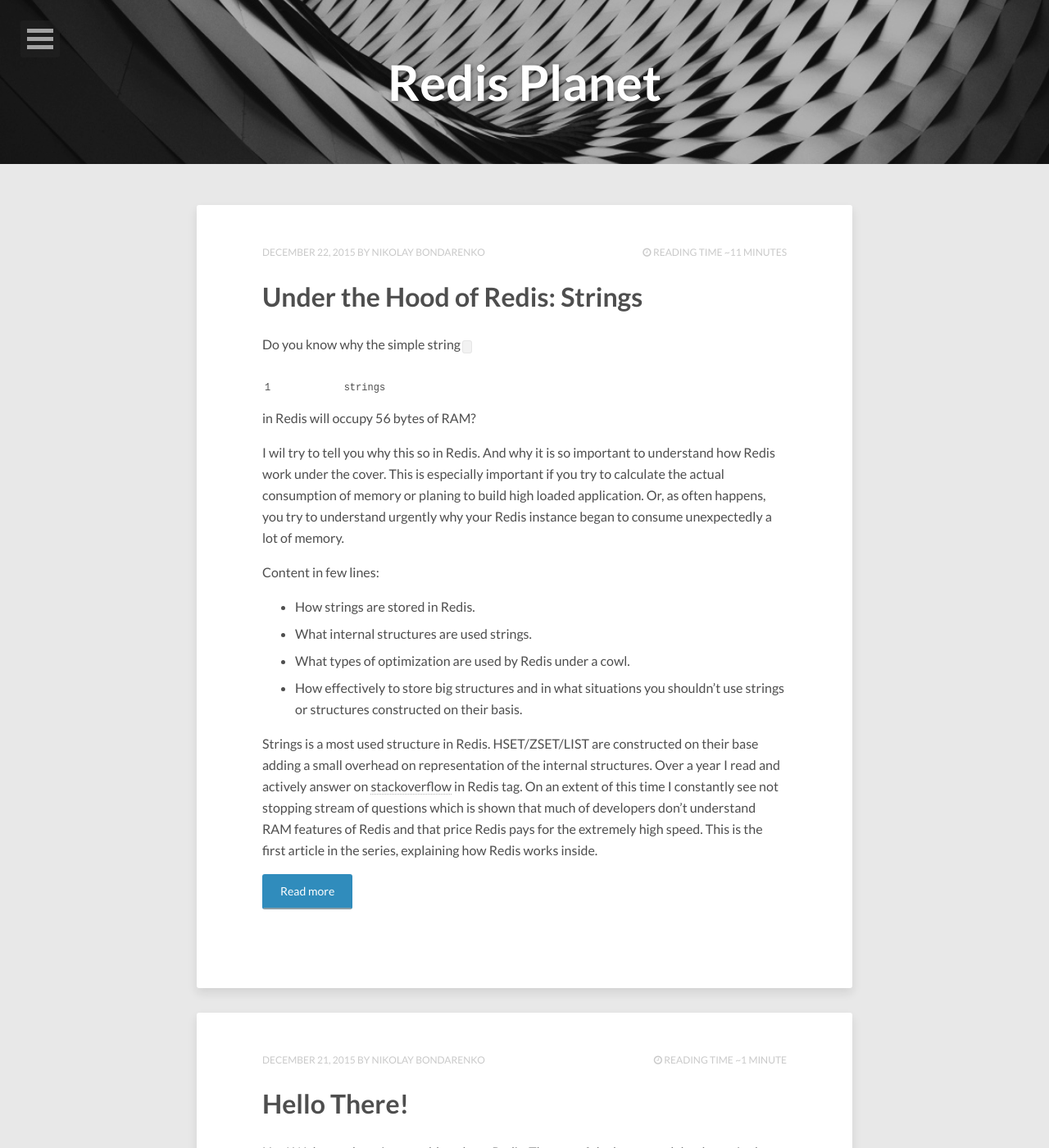
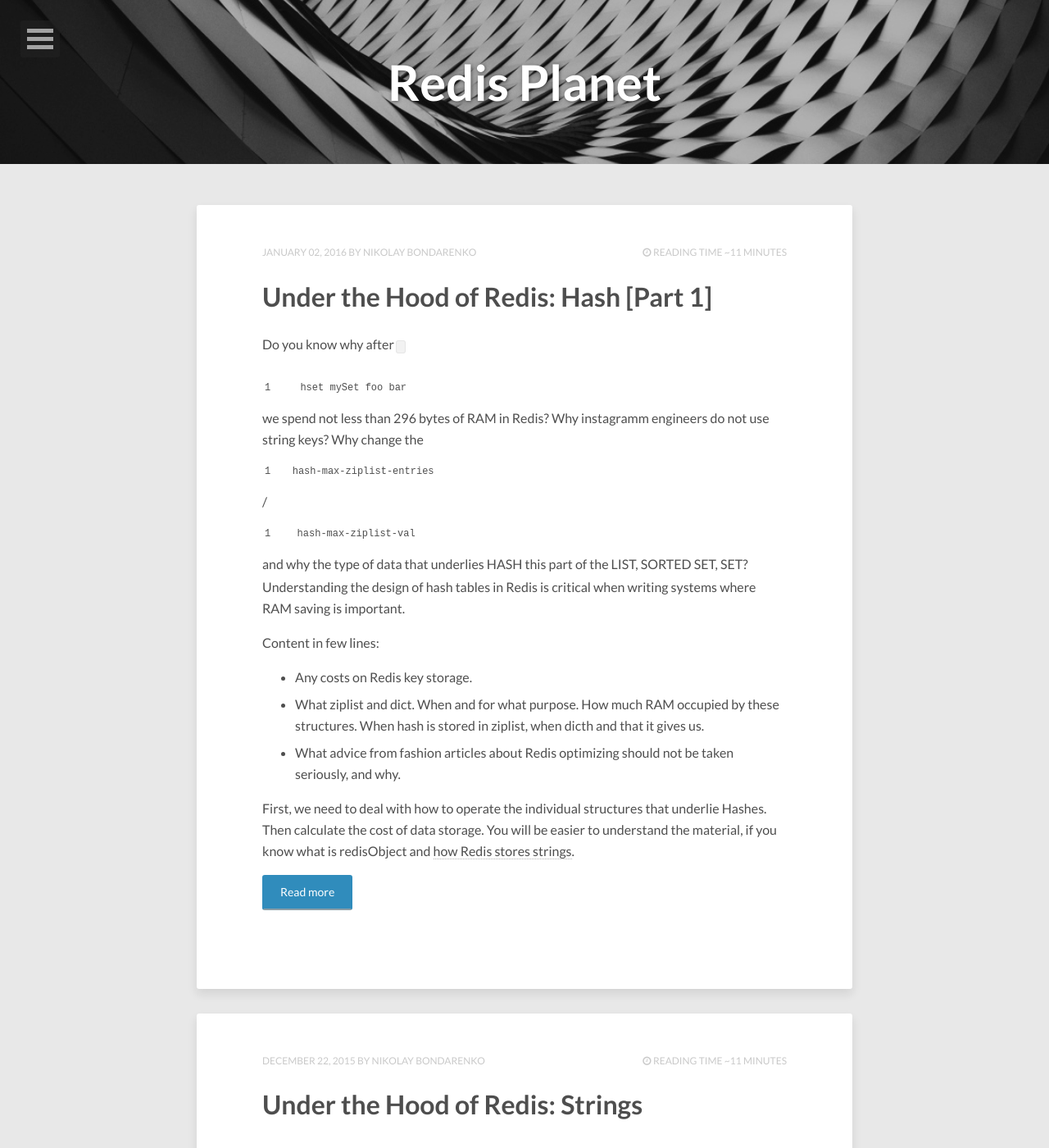
Before and after one commit to Redisplanet/redisplanet.github.io, a Jekyll site: the page built from index.html, in a window 1280 px wide and 1400 px high. Shown: the whole window at 82% size. Built offline with Jekyll 4.4.1, drawn with Linux system fonts in a browser that asks for light colours; nearby versions of some CDN libraries; the list of posts is cut into pages by our own code; some of the changed lines change nothing that is shown.

Commit message:
Add hash part 1 post

```diff
--- a/_posts/2015-12-22-under-the-hood-of-redis-strings.markdown
+++ b/_posts/2015-12-22-under-the-hood-of-redis-strings.markdown
@@ -1,7 +1,7 @@
 ---
 layout: post
 title: "Under the Hood of Redis: Strings"
-modified:
+modified: 2016-01-02T11:17:11+00:00
 categories: Redis
 description: How strings are stored in Redis. What internal structures are used strings. What types of optimization are used by Redis under a cowl.
 tags: ["nosql", "redis", "algorithms", "big data", "strings"]
--- /dev/null
+++ b/_posts/2016-01-02-under-the-hood-of-redis-hash-part-1.markdown
@@ -0,0 +1,222 @@
+---
+layout: post
+title: "Under the Hood of Redis: Hash [Part 1]"
+modified:
+categories: Redis
+description: What ziplist and dict in Redis. When and for what purpose. How much RAM occupied by these structures. When hash is stored in ziplist, when dicth and that it gives us. How this internals works.
+tags: ["nosql", "redis", "algorithms", "big data", "hash", "dictionary"]
+image:
+  feature:
+  credit:
+  creditlink:
+comments:
+share:
+date: 2016-01-02T10:44:42+00:00
+---
+Do you know why after `hset mySet foo bar` we spend not less than 296 bytes of RAM in Redis? Why instagramm engineers do not use string keys? Why change the `hash-max-ziplist-entries`/`hash-max-ziplist-val` and why the type of data that underlies HASH this part of the LIST, SORTED SET, SET? Understanding the design of hash tables in Redis is critical when writing systems where RAM saving is important.
+
+Content in few lines:
+
+- Any costs on Redis key storage.
+- What ziplist and dict. When and for what purpose. How much RAM occupied by these structures. When hash is stored in ziplist, when dicth and that it gives us.
+- What advice from fashion articles about Redis optimizing should not be taken seriously, and why.
+
+First, we need to deal with how to operate the individual structures that underlie Hashes. Then calculate the cost of data storage. You will be easier to understand the material, if you know what is redisObject and [how Redis stores strings](http://redisplanet.com/redis/under-the-hood-of-redis-strings/).
+
+<!--more-->
+There is a certain confusion that hashes is perceived as a hash table. Under the hood there is a separate type dict, which is a real hash table. The very same structure hashes hybrid of dict and ziplist. We need a big entry on how to construct and work a hash table.
+
+In Redis you control the way in which internal data type is used in hash key. Setting `hash-max-ziplist-entries` defines the maximum number of elements in the hash in which encoding **REDIS_ENCODING_ZIPLIST** is used. For example, in the hash-max-ziplist-entries = 100 your hash will be presented as a ziplist, until there is less than 100 members. As soon as the elements become larger, it will be converted to **REDIS_ENCODING_HT** (dict). Similarly running `hash-max-ziplist-val` is the length of any value of any particular value in the hash does not exceed` hash-max-ziplist-val` be used ziplist. Settings work in pairs - an internal representation from the zip list to dict happen as soon exceeded any of them. By default, any hash always has a coding ziplist.
+
+Dictionary
+---
+
+Dictionary (dict) - special structure of Redis. Not only for hashes, but also for the list, zset, set. This basic structure, which is used in Redis to store any kind of data bundles key - value. Dictionaries in Redis - a classic hash table that supports insert, replace, delete, search, and get a random item. The whole implementation can be found in dict.h and disc.c in source Redis.
+
+At any hash table has a number of parameters that are critical for understanding the effectiveness of its work and the choice of the correct implementation. Not only the **algorithmic complexity** but also number of factors that are directly dependent on the usage conditions. In this vein, the **fill factor** and **resizing strategy** are especially interesting. The strategy of resizing important in any system operating in real time, as any of the available theoretical implementations always puts you in front of a choice - spend a lot of memory or CPU time. Redis uses a [increment resizing](https://en.wikibooks.org/wiki/Data_Structures/Hash_Tables).
+
+>It would be interesting to be able to choose from a linear hashing, monotonic keys, consistent hashing, resizing by copying depending on the specific hash.
+
+The Redis implementation (function dictRehash Milliseconds, dict Rehash in dict.c), is to ensure that:
+
+1. When you change the size of the table, we allocate a new hash table clearly greater than the already existing (and do not change the old). As with strings, Redis will double the number of slots in the new table. However, the size (including the original) will always be aligned up to the nearest power of two. For example, you need 9 slots been allocated - 16. The minimum slot count for the new table is defined by a compile time constant **DICT_HT_INITIAL_SIZE** (default 4, defined in dict.h).
+2. During each read / write operations look in both tables.
+3. All insert operations are carried out only in the new table.
+4. When any operation move `n` items from the old table into the new.
+5. Remove the old table if all the elements transferred.
+
+In the case of Redis, `n` - is the number of keys that the server should transfer for 1 millisecond (in increments of 1000). In other words, one step of rehashing - is at least 1000 elements. This is important because when you use the keys with long string values such operation can significantly exceed 1 ms, causing the server freeze.
+
+> An additional aspect - large peak memory consumption when rehashing table. This is particularly noticeable on heshes with a large number of "long" values. When the calculations we will consider the table outside of rehashing state. Remember, however, that if a node in our Redis has a large table that has a high probability of failure of the service if you can not resize. For example, if you are renting on a budget Redis instance on heroku (only 25 MB of memory).
+
+The fill factor (constant `dict_force_resize_ratio` default is 5) determines the sparse factor in the dictionary and then when Redis will begin the process of doubling the size of the current dictionary. The current value of the fill factor is defined as the ratio of the total number of elements in the hash table to the number of slots. For example, if we only have 4 slots and 24 elements (distributed among them) Redis decides to double the size (24/4> 5). This check occurs for each access to key to any dictionary. If the number of elements is equal to or exceeds the number of slots - Redis also try to double the number of slots.
+
+![dict]({{ site.url }}/images/redis/dict.png)
+
+{% highlight c %}
+typedef struct dict {
+    dictType *type;
+    void *privdata;
+    dictht ht[2];
+    long rehashidx; /* rehashing not in progress if rehashidx == -1 */
+    int iterators; /* number of iterators currently running */
+} dict;
+
+typedef struct dictht {
+    dictEntry **table;
+    unsigned long size;
+    unsigned long sizemask;
+    unsigned long used;
+} dictht;
+
+typedef struct dictEntry {
+    void *key;
+    union {
+        void *val;
+        uint64_t u64;
+        int64_t s64;
+        double d;
+    } v;
+    struct dictEntry *next;
+} dictEntry;
+{% endhighlight %}
+
+Each dictionary is built around the use of the three structures - `dict`, `dictht` and `dictEntry`:
+
+* `Dict` - root structure in its field `ht` kept 1 or 2 (during rehashing) `dictht` table with a list of slots.
+* In turn, `dictht` keeps a linked list of `dictEntry`.
+* Each `dictEntry` keeps a pointer to the key and value (in the form of pointer or a double / uint64_t / int64_t).
+
+> If you use a number as the value - `dictEntry` will store the number, store string - will be kept a pointer to a `redisObject` with `sds` string on board.
+
+When Redis refers to a specific key in a hash table:
+
+1. The required slot is located using a hash function (currently used [MurMur2] (https://ru.wikipedia.org/wiki/Murmur2) hash function).
+2. All values of given slot compating one by one (like in linked list).
+3. Redis performs the requested operation on finded `dictEntry` (with the key and value).
+
+In reference to [HSET] (http://redis.io/commands/hset) or [HGET] (http://redis.io/commands/hget) says that this operation is performed in **O(1)**. Believe it with caution. Large tables (more than 1000 elements) with an active recording hget also will occupy most **O(n)**.
+
+> The answer to a question how many memory it will be used actually depends on an operating system, the compiler, CPU and the used memory allocator (jemalloc used in Redis by default). I give all further calculations for Redis 3.0.5 compiled on the 64th bit server under control of centos 7.
+
+Now you can calculate how much memory is wasted when you call `set mySet foo bar`. Overhead to create an empty dictionary:
+
+    dictEntry: 3 * size_of(pointer)
+    dictht: 3 * size_of(unsigned longs) + size_of(pointer) = 24 + size_of(pointer)
+    dict: 2 * size_of(dictht) + 2 * size_of(int) + 2 * size_of(pointer) = 56 + 4 * size_of(pointer)
+
+Putting it all together, we get the formula for calculating the approximate overhead for storing `n` elements:
+
+	56 + 2 * size_of(pointer) + 3 * next_power(n) * size_of(pointer)
+	-------------------------    -----------------------------------
+	      |	                                      |
+          ` dict + dictht                         `dictEntry
+
+
+This formula does not account for the cost of storage of keys and values itself. The key is always a `sds string` in the `redisObject`. The value according to the type may be a sds string or numbers (integer or float). Check this for `hset mySet foo bar`, remembering about the fact that the minimum number of slots (`dictEntry`) in the new dictionary still **DICT_HT_INITIAL_SIZE** (4):
+
+    56 + 2 * 8 + 3 * 4 * 8 = 168 + 2 * 56 = 280 bytes (would be aligned up to 296 bytes).
+
+Check it:
+
+    config set hash-max-ziplist-entries 0
+    +OK
+    config set hash-max-ziplist-value 1
+    +OK
+    hset mySet foo bar
+    :1
+    debug object mySet
+    +Value at:0x7f44894d6340 refcount:1 encoding:hashtable serializedlength:9 lru:5614464 lru_seconds_idle:6
+
+What does the info memory? It will show you that spent 320 bytes. On 24 bytes more than we expected. This memory - the cost of alignment when allocating memory.
+
+Dict in redisDb internals
+---
+
+As saved key `mySet` itself? How did Redis find our hash by this name?
+
+In the heart of Redis is located the structure named `redisDb` (redis database representation, in redis.h). It contains a single dictionary for all keys in Redis instance. Just the same, as discussed above.
+
+This is important as gives an idea of the costs of storage of key database and will give us a basis for understanding the tips that in one instance it is not necessary to store a lot of simple keys.
+
+Let's see what is written in [storing hundreds of millions of simple key value](http://instagram-engineering.tumblr.com/post/12202313862/storing-hundreds-of-millions-of-simple-key-value). If you need to store a lot of key-value pairs do not use string keys, use a hash table.
+
+[Gist with the test] (https://gist.github.com/mikeyk/1329319) of Article instagram, we will write to the LUA, was not required to test for anything except running Redis:
+
+    flushall
+    +OK
+    info memory
+    $225
+    # Memory
+    used_memory:508408
+
+    eval "for i=0,1000000,1 do redis.call('set', i, i) end" 0
+    $-1
+    info memory
+    $226
+    # Memory
+    used_memory:88578952
+
+For storage of **1,000,000** integer keys we needed a little more than **88 MB**. Now save the same data in the hash table, evenly distributing keys between 2000 hash tables:
+
+    flushall
+    +OK
+    info memory
+    $227
+    # Memory
+    used_memory:518496
+
+    eval "for i=0,1000000,1 do local bucket=math.floor(i/500); redis.call('hset', bucket, i, i) end" 0
+    $-1
+    info memory
+    $229
+    # Memory
+    used_memory:104407616
+
+For storage of the same data with integer fields, we spent a little more than **103 Mb**. However, we should try to keep the key 10,000,000 say the situation has changed: **~970 mb** (simple keys) and **~165 mb**(hash). All of difference in the overhead  of redisDb key hash table.
+
+> On the whole, the rule of **"if you have hundreds of millions of keys, do not use string keys"** - the truth.
+
+Let's look at another aspect. Very often describing the optimization of this kind when it is implied that you have a lot of key species essence of identification (such as `set username: 4566 RedisMan`) and offer to upgrade to a hash table `bucket:id` ID value (eg `hset usernames: 300 4566 RedisMan`).
+
+It is important to understand that there is a **partial substitution of concepts** - sds string `username: 4566` turns in the key 4566 - encoded as *REDIS_ENCODING_INT*. This means that instead of a sds string the redisObject started using the numbers thus minimal for sds 32 bytes per string (after alignment jemalloc) turned into 4 bytes.
+
+Let we force the encoding of hash tables in **ziplist**:
+
+    config set hash-max-ziplist-entries 1000
+    +OK
+    config set hash-max-ziplist-value 1000000
+    +OK
+    flushall
+    +OK
+    eval "for i=0,1000000,1 do local b=math.floor(i/500); redis.call('hset', 'usernames:' ..b, i, i) end" 0
+    $-1
+    info memory
+    $228
+    # Memory
+    used_memory:16816432
+
+On the storage it took only **16 MB** or **72 MB** economy (5 times less for 1,000,000 keys). Tempting? This will be discussed in the second part of the article.
+
+
+The interim conclusion
+---
+
+The interim conclusion is to formulate some important conclusions for the loaded system to save memory:
+
+* Using the numeric key names, the values of fields in the hash tables wherever possible. Do not use the prefix / postfix.
+* When designing systems that actively use Redis, proceeding from the principle: one set of data requirements - one instance of Redis. Keep heterogeneous data is difficult because of per instance settings `hash-max-ziplist-entries` / `hash-max-ziplist-value` and differentiation of keys without prefixes.
+* Replacing the simple keys to hash tables, remember that your optimization work when the number of keys from a million or more.
+* If your instance of Redis stores hundreds of millions of keys - you carry the huge cost of keeping them in the system dictionary and a memory overrun it. For example, for 100 million keys it will be about 2.5 GB for the redisDb dict excluding your data.
+* If you pass a value of hash-max-ziplist-entries / hash-max-ziplist-value and your data is stored in ziplist, instead of dict you can get savings of memory, expressed in hundreds of percent. And pay for it using a high CPU usage.
+
+The materials used in writing this article:
+
+- [Redis 3.0.5](https://github.com/antirez/redis/tree/3.0.5/src) sources
+- http://redis.io/topics/memory-optimization
+- [Back To Basics: Hashtables Part 2](http://openmymind.net/Back-To-Basics-Hasthables-Part-2/) by [Karl Seguin](https://twitter.com/karlseguin)
+- https://en.m.wikipedia.org/wiki/Hash_tablefor
+- [Redis Internal Data Structure: Dictionary](http://blog.wjin.org/posts/redis-internal-data-structure--dictionary.html) by [Wei Jin](https://www.linkedin.com/in/wjin0)
+- https://github.com/sripathikrishnan/redis-rdb-tools/wiki/Redis-Memory-Optimization
+- http://instagram-engineering.tumblr.com/post/12202313862/storing-hundreds-of-millions-of-simple-key-value
+- [Great answer about speed and problems with collisions in different hashing algorithms](http://programmers.stackexchange.com/questions/49550/which-hashing-algorithm-is-best-for-uniqueness-and-speed/145633#145633)
```
Also changed, not shown: images/redis/dict.png (added).
